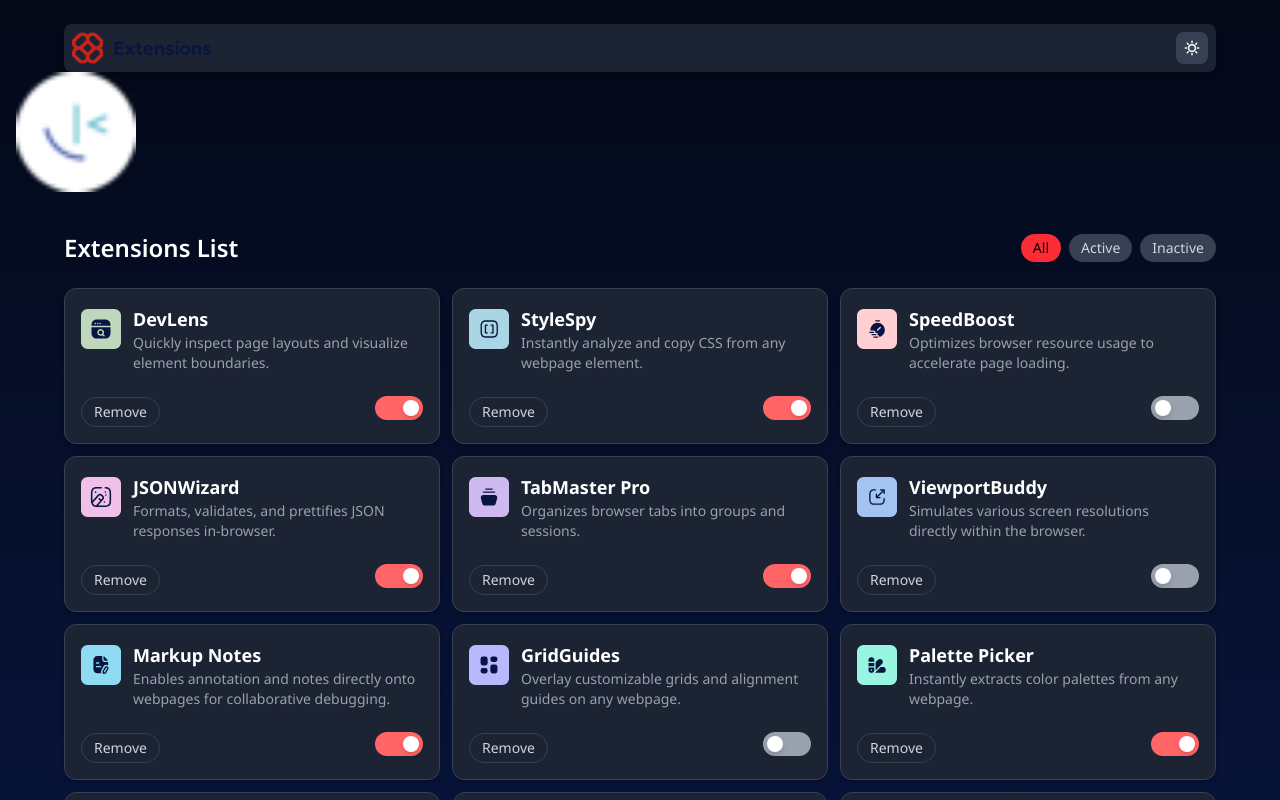
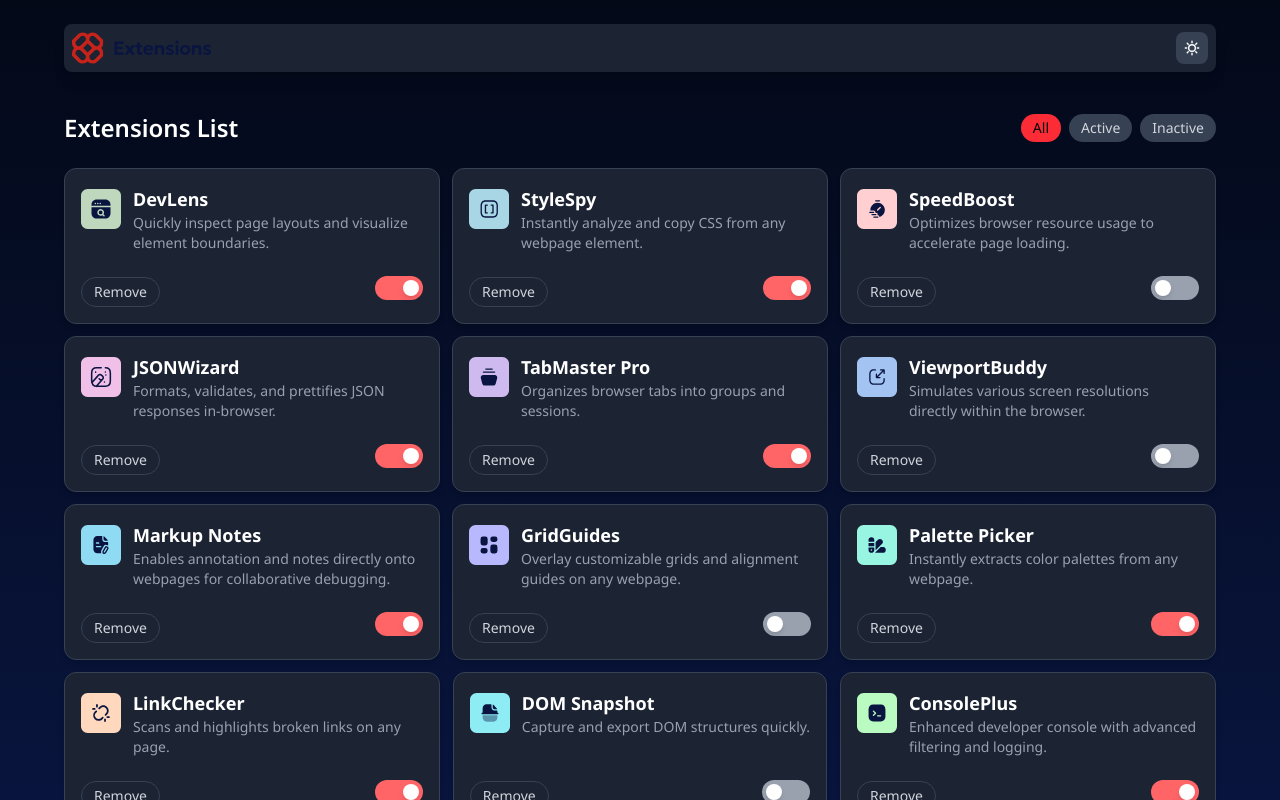
Before and after one commit to Jhay4Julian/extension-manager-ui, a React (Vite) app: page / in a window 1280 px wide. Shown: the top 800 px of the page. Built offline with nearby package versions, Linux system fonts and the light colour scheme.

Commit message:
remove test line

```diff
--- a/src/App.tsx
+++ b/src/App.tsx
@@ -6,8 +6,6 @@ function App() {
   return (
     <div className="min-h-screen bg-gradient-to-b from-[#040918] to-[#091540] text-white px-4 py-6">
       <Header />
-      {/* To test that images are working correctly */}
-      <img src="/favicon-32x32.png" alt="" className='h-30 w-30'/>
       <section className="max-w-6xl mx-auto mt-10">
         <ExtensionList />
       </section>
```
